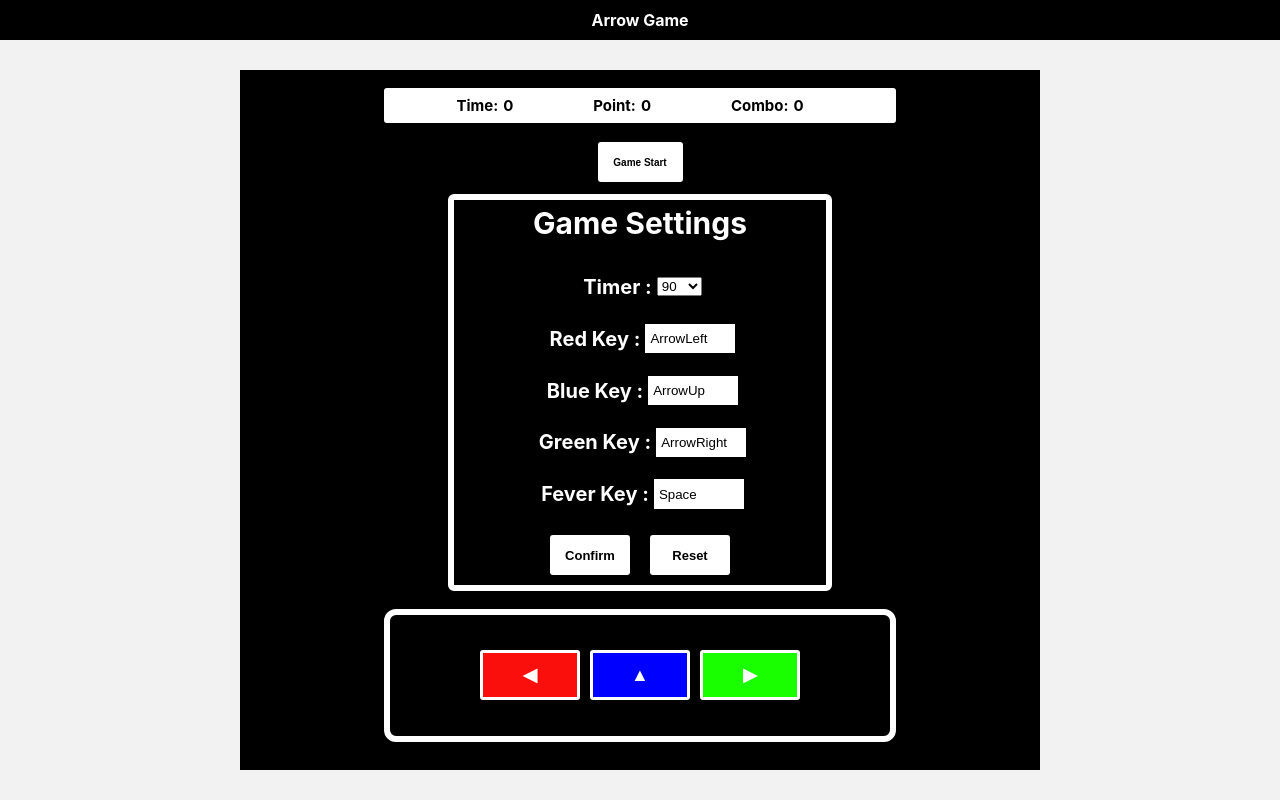
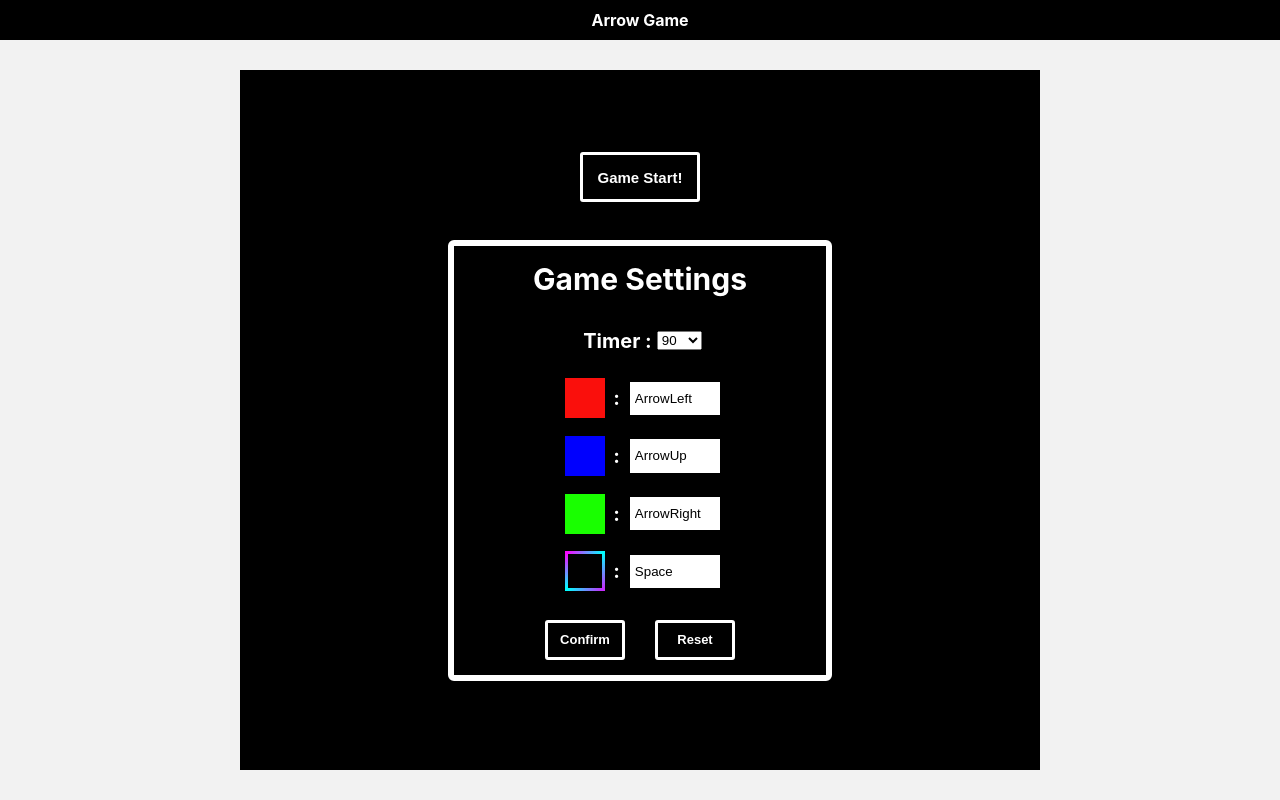
Before and after one commit to mcar100/my_game, a React (Create React App) app: page / in a window 1280 px wide. Built offline with nearby package versions, Linux system fonts and the light colour scheme.

Commit message:
Style/Refactor: 레이아웃 최종 조정, 점수판/커맨드박스 게임 상태에 따라 표시

```diff
--- a/src/components/Game/GameHead/ButtonBox.tsx
+++ b/src/components/Game/GameHead/ButtonBox.tsx
@@ -56,8 +56,8 @@ function ButtonBox() {
   return (
     <div className="button-box">
       {gameMode === GAME_STATE.WAITING ? (
-        <button className="game-button" onClick={handleGameStart}>
-          Game Start
+        <button className="game-button big-button" onClick={handleGameStart}>
+          Game Start!
         </button>
       ) : (
         ""
@@ -84,7 +84,7 @@ function ButtonBox() {
         ""
       )}
       {gameMode === GAME_STATE.OVER ? (
-        <button className="game-button" onClick={handleGameHome}>
+        <button className="game-button big-button" onClick={handleGameHome}>
           Home
         </button>
       ) : (
--- a/src/pages/GamePage/ArrowKeyGame/ArrowKeyGame.tsx
+++ b/src/pages/GamePage/ArrowKeyGame/ArrowKeyGame.tsx
@@ -31,7 +31,12 @@ function ArrowKeyGame() {
         )}
       </div>
       <div className="arrow-game-bottom">
-        <ArrowKeyCommand />
+        {gameMode === GAME_STATE.PROCEEDING ||
+        gameMode === GAME_STATE.STOPPED ? (
+          <ArrowKeyCommand />
+        ) : (
+          ""
+        )}
       </div>
     </div>
   );
--- a/src/pages/GamePage/ArrowKeyGame/EndBoard.tsx
+++ b/src/pages/GamePage/ArrowKeyGame/EndBoard.tsx
@@ -20,7 +20,7 @@ function EndBoard() {
         {blockColor.map((color, idx) => (
           <div className="endboard-unit" key={`color-${idx}`}>
             <div className={`block bc-${color}`} key={`block-${idx}`}></div>:{" "}
-            {blockCounts[color.toLowerCase() as ColorType]}
+            <span>{blockCounts[color.toLowerCase() as ColorType]}</span>
           </div>
         ))}
         <div className="endboard-unit">Total Blocks : {totalCount}</div>
--- a/src/pages/GamePage/ArrowKeyGame/Setting.tsx
+++ b/src/pages/GamePage/ArrowKeyGame/Setting.tsx
@@ -126,7 +126,7 @@ function Setting() {
           </select>
         </div>
         <div className="setting-unit">
-          Red Key :{" "}
+          <div className={`block bc-red`}></div>:
           <input
             type="text"
             name="command1"
@@ -139,7 +139,7 @@ function Setting() {
           />
         </div>
         <div className="setting-unit">
-          Blue Key :{" "}
+          <div className={`block bc-blue`}></div>:
           <input
             type="text"
             name="command2"
@@ -152,7 +152,7 @@ function Setting() {
           />
         </div>
         <div className="setting-unit">
-          Green Key :{" "}
+          <div className={`block bc-green`}></div> :
           <input
             type="text"
             name="command3"
@@ -165,7 +165,7 @@ function Setting() {
           />
         </div>
         <div className="setting-unit">
-          Fever Key :{" "}
+          <div className={`block bc-fever`}></div>:
           <input
             type="text"
             name="command4"
--- a/src/pages/GamePage/GamePage.tsx
+++ b/src/pages/GamePage/GamePage.tsx
@@ -2,16 +2,26 @@ import ArrowKeyGame from "./ArrowKeyGame/ArrowKeyGame";
 import Timer from "../../components/Game/GameHead/Timer";
 import Pointer from "../../components/Game/GameHead/Point";
 import Combo from "../../components/Game/GameHead/Combo";
+import { useSelector } from "react-redux";
+import { RootState } from "../../utils/redux/store";
+import { GAME_STATE } from "../../utils/constants";
 
 function GamePage() {
+  const gameMode = useSelector((state: RootState) => state.common.gameState);
+
   return (
     <div className="game-container">
       <div className="game-head">
-        <div className="state-bar">
-          <Timer />
-          <Pointer />
-          <Combo />
-        </div>
+        {gameMode === GAME_STATE.PROCEEDING ||
+        gameMode === GAME_STATE.STOPPED ? (
+          <div className="state-bar">
+            <Timer />
+            <Pointer />
+            <Combo />
+          </div>
+        ) : (
+          ""
+        )}
       </div>
       <div className="game-body">
         <ArrowKeyGame />
--- a/src/styles/css/main.css
+++ b/src/styles/css/main.css
@@ -228,12 +228,12 @@ body {
   display: flex;
   flex-direction: row;
   justify-content: center;
-  align-items: center;
+  align-items: end;
   gap: 0px;
 }
 .game-container > .game-head > .state-bar {
   width: 512px;
-  height: 50%;
+  height: 45%;
   background-color: #fff;
   border-color: #fff;
   display: flex;
@@ -276,12 +276,13 @@ body {
 .game-button {
   width: 100px;
   height: 50px;
-  background-color: #fff;
+  background-color: #000;
   border-color: #fff;
+  border: 3px solid #fff;
   border-radius: 3px;
   font-size: 13px;
   font-weight: bold;
-  color: #000;
+  color: #fff;
 }
 .game-button:hover {
   opacity: 0.8;
@@ -314,7 +315,7 @@ body {
 }
 .arrow-game-container > .arrow-game-top > .button-box {
   width: 100%;
-  height: 10%;
+  height: 17%;
   display: flex;
   flex-direction: row;
   justify-content: center;
@@ -326,7 +327,8 @@ body {
   height: 40px;
   font-size: 10px;
   font-weight: bold;
-  color: #000;
+  color: #fff;
+  border: 3px solid #fff;
 }
 .arrow-game-container > .arrow-game-top > .button-box > .absolute-box {
   width: 100%;
@@ -346,15 +348,23 @@ body {
 .arrow-game-container > .arrow-game-top > .button-box > .absolute-box > button {
   margin: 5px;
 }
+.arrow-game-container > .arrow-game-top > .button-box > .big-button {
+  width: 120px;
+  height: 50px;
+  font-size: 15px;
+  font-weight: bold;
+  color: #fff;
+  margin: 5px;
+}
 .arrow-game-container > .arrow-game-top > .setting-box {
   width: 100%;
-  height: 90%;
+  height: 100%;
   display: flex;
   flex-direction: column;
   justify-content: center;
   align-items: center;
   gap: 15px;
-  margin-top: 10px;
+  margin-top: 25px;
   margin-bottom: 0px;
   margin-left: 0px;
   margin-right: 0px;
@@ -374,8 +384,8 @@ body {
   font-size: 30px;
   font-weight: bold;
   color: #fff;
-  margin-top: 5px;
-  margin-bottom: 15px;
+  margin-top: 15px;
+  margin-bottom: 10px;
   margin-left: 0px;
   margin-right: 0px;
 }
@@ -409,6 +419,10 @@ body {
   max-height: 70%;
   min-width: 90px;
   min-height: 70%;
+  margin-top: 0px;
+  margin-bottom: 0px;
+  margin-left: 5px;
+  margin-right: 0px;
 }
 .arrow-game-container > .arrow-game-top > .setting-box > .setting-list > .setting-unit > .selected {
   border: 3px solid #758ec6;
@@ -416,7 +430,7 @@ body {
 .arrow-game-container > .arrow-game-top > .setting-box > .setting-list > .setting-buttons > .game-button {
   width: 80px;
   height: 40px;
-  margin: 10px;
+  margin: 15px;
 }
 .arrow-game-container > .arrow-game-top > .setting-box.confirm input {
   border: 3px solid #758ec6;
@@ -428,7 +442,7 @@ body {
   left: 0;
   right: 0;
   width: 100%;
-  height: 80%;
+  height: 60%;
   display: flex;
   flex-direction: row;
   justify-content: center;
@@ -515,7 +529,7 @@ body {
 }
 .arrow-game-container > .arrow-game-top > .fever-box {
   width: 100%;
-  height: 10%;
+  height: 20%;
   display: flex;
   flex-direction: row;
   justify-content: center;
@@ -524,7 +538,7 @@ body {
 }
 .arrow-game-container > .arrow-game-top > .fever-box > .fever-bar {
   width: 80%;
-  height: 100%;
+  height: 50%;
   background-color: #000;
   border-color: #fff;
   border: 6px solid white;
@@ -601,7 +615,7 @@ body {
   justify-content: center;
   align-items: center;
   gap: 15px;
-  margin-top: 10px;
+  margin-top: 20px;
   margin-bottom: 0px;
   margin-left: 0px;
   margin-right: 0px;
@@ -631,30 +645,14 @@ body {
   flex-direction: row;
   justify-content: center;
   align-items: center;
-  gap: 5px;
+  gap: 8px;
   font-size: 20px;
   font-weight: bold;
   color: #fff;
 }
-.arrow-game-container > .arrow-game-top > .endboard-box > .endboard-list > .endboard-unit > .block {
+.arrow-game-container > .arrow-game-top > .endboard-box > .endboard-list > .endboard-unit > span {
   width: 40px;
-  height: 40px;
-}
-.arrow-game-container > .arrow-game-top > .endboard-box > .endboard-list > .endboard-unit > .block.bc-red {
-  background-color: #fa0f0c;
-  border-color: #000;
-}
-.arrow-game-container > .arrow-game-top > .endboard-box > .endboard-list > .endboard-unit > .block.bc-blue {
-  background-color: #0000fe;
-  border-color: #000;
-}
-.arrow-game-container > .arrow-game-top > .endboard-box > .endboard-list > .endboard-unit > .block.bc-green {
-  background-color: #19ff00;
-  border-color: #000;
-}
-.arrow-game-container > .arrow-game-top > .endboard-box > .endboard-list > .endboard-unit > .block.bc-none {
-  background-color: #000;
-  border-color: #000;
+  height: 25px;
 }
 .arrow-game-container > .arrow-game-bottom {
   grid-area: bottom;
@@ -665,7 +663,7 @@ body {
   display: flex;
   flex-direction: row;
   justify-content: center;
-  align-items: center;
+  align-items: start;
   gap: 0px;
 }
 .arrow-game-container > .arrow-game-bottom > .command-box {
@@ -702,6 +700,39 @@ body {
 .arrow-game-container > .arrow-game-bottom > .command-box > div > .btn-green {
   background-color: #19ff00;
   border-color: #fff;
+}
+
+.block {
+  width: 40px;
+  height: 40px;
+  margin-top: 0px;
+  margin-bottom: 0px;
+  margin-left: 0px;
+  margin-right: 3px;
+}
+.block.bc-red {
+  background-color: #fa0f0c;
+  border-color: #000;
+}
+.block.bc-blue {
+  background-color: #0000fe;
+  border-color: #000;
+}
+.block.bc-green {
+  background-color: #19ff00;
+  border-color: #000;
+}
+.block.bc-fever {
+  background-color: #000;
+  border-color: #000;
+  border: 3px solid transparent;
+  -o-border-image: linear-gradient(to bottom right, #f0f, #0ff, rgb(202, 39, 252));
+     border-image: linear-gradient(to bottom right, #f0f, #0ff, rgb(202, 39, 252));
+  border-image-slice: 1;
+}
+.block.bc-none {
+  background-color: #000;
+  border-color: #000;
 }
 
 /* 전체 레이아웃 틀 */
```
Also changed, not shown: 1 other file (tests, documents, lock files or other folders).
